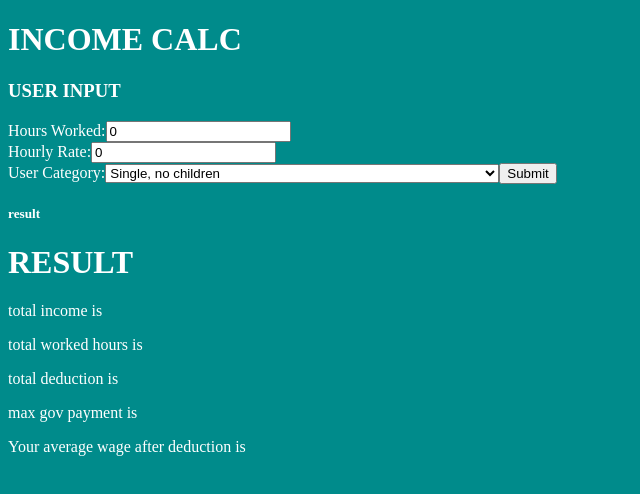
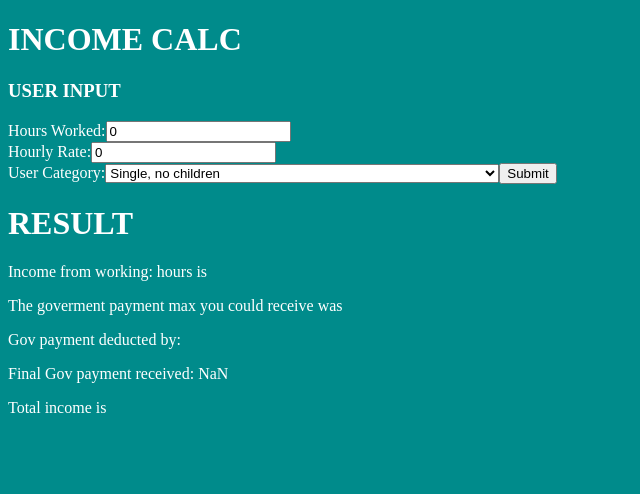
Before and after one commit to SebAnt86/incomecalc, a React (Create React App) app: page / in a window 1280 px wide. Shown: the top 494 px of the page, without its empty margins (0-640 px from the left). Built offline with nearby package versions, Linux system fonts and the light colour scheme; the HTML template or start-up script is replaced by a standard one.

Commit message:
changed order of dispaly and other things

```diff
--- a/src/App.js
+++ b/src/App.js
@@ -8,7 +8,7 @@ function App() {
     <div className="App">
       <h1> INCOME CALC</h1>
       <Form setResult={setResult} />
-      <h5> result </h5>
+
       <Result result={result} />
     </div>
   );
--- a/src/components/Form.js
+++ b/src/components/Form.js
@@ -11,12 +11,12 @@ export function Form(props) {
 
   const handleSubmit = (evt) => {
     evt.preventDefault();
-    const result = incomeCalc(
+    const finalCalc = incomeCalc(
       hourRate,
       hoursWorked,
       userCategories[userCategory]
     );
-    setResult(result);
+    setResult(finalCalc);
     setHoursWorked(0);
     setHourRate(0);
     setUserCategory(0);
--- a/src/components/Result.js
+++ b/src/components/Result.js
@@ -2,18 +2,20 @@ import React from "react";
 
 function Result(props) {
   const { result } = props;
-  if (!result) {
-    return <div> EMPTY </div>;
-  }
+  // if (!result) {
+  //   return <div> EMPTY </div>;
+  // }
   return (
     <div>
       <h1> RESULT </h1>
       <div>
-        <p> total income is {result.totalIncome} </p>
-        <p> total worked hours is {result.workIncomeTotal} </p>
-        <p> total deduction is {result.deductions} </p>
-        <p> max gov payment is {result.maxGovPayment} </p>
-        <p> Your average wage after deduction is  {result.averageWage} </p>
+        <p> Income from working: {result.workHours} hours is {result.workIncomeTotal} </p>
+        <p> The goverment payment max you could receive was {result.maxGovPayment} </p>
+        <p> Gov payment deducted by:  {result.deductions} </p>
+        <p> Final Gov payment received:  {result.maxGovPayment - result.deductions} </p>
+        <p> Total income  is {result.totalIncome} </p>
+
+        {/* <p> Your average wage after deduction is  {result.averageWage} </p> */}
       </div>
     </div>
   );
--- a/src/components/incomeCalc.js
+++ b/src/components/incomeCalc.js
@@ -47,6 +47,7 @@ export const incomeCalc = (userRate, userHours =1, userCategories) => {
     deductions,
     maxGovPayment: userCategories.maxPayment,
     averageWage,
+    workHours : userHours,
   };
 
   return calculatedDisplay;
```
